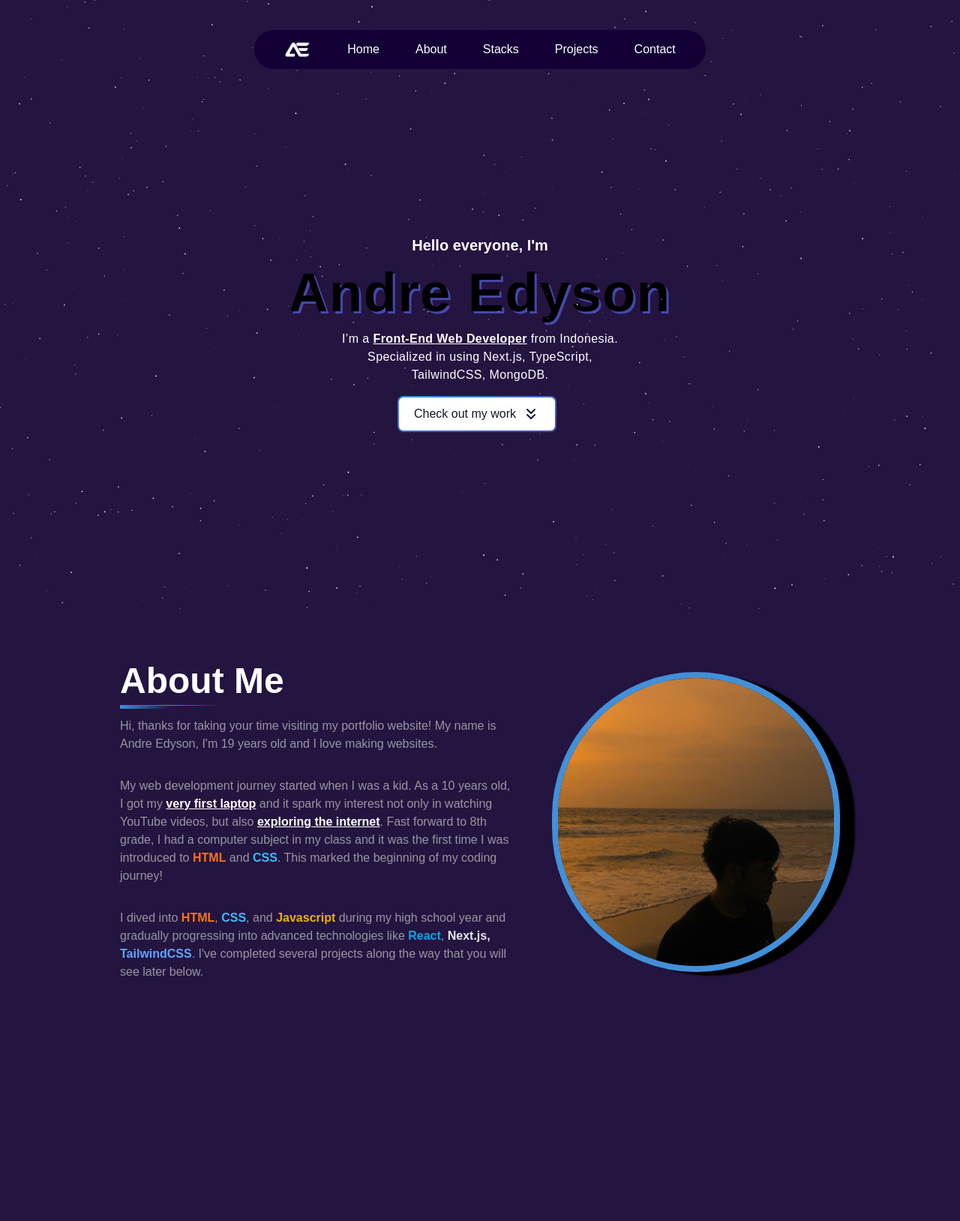
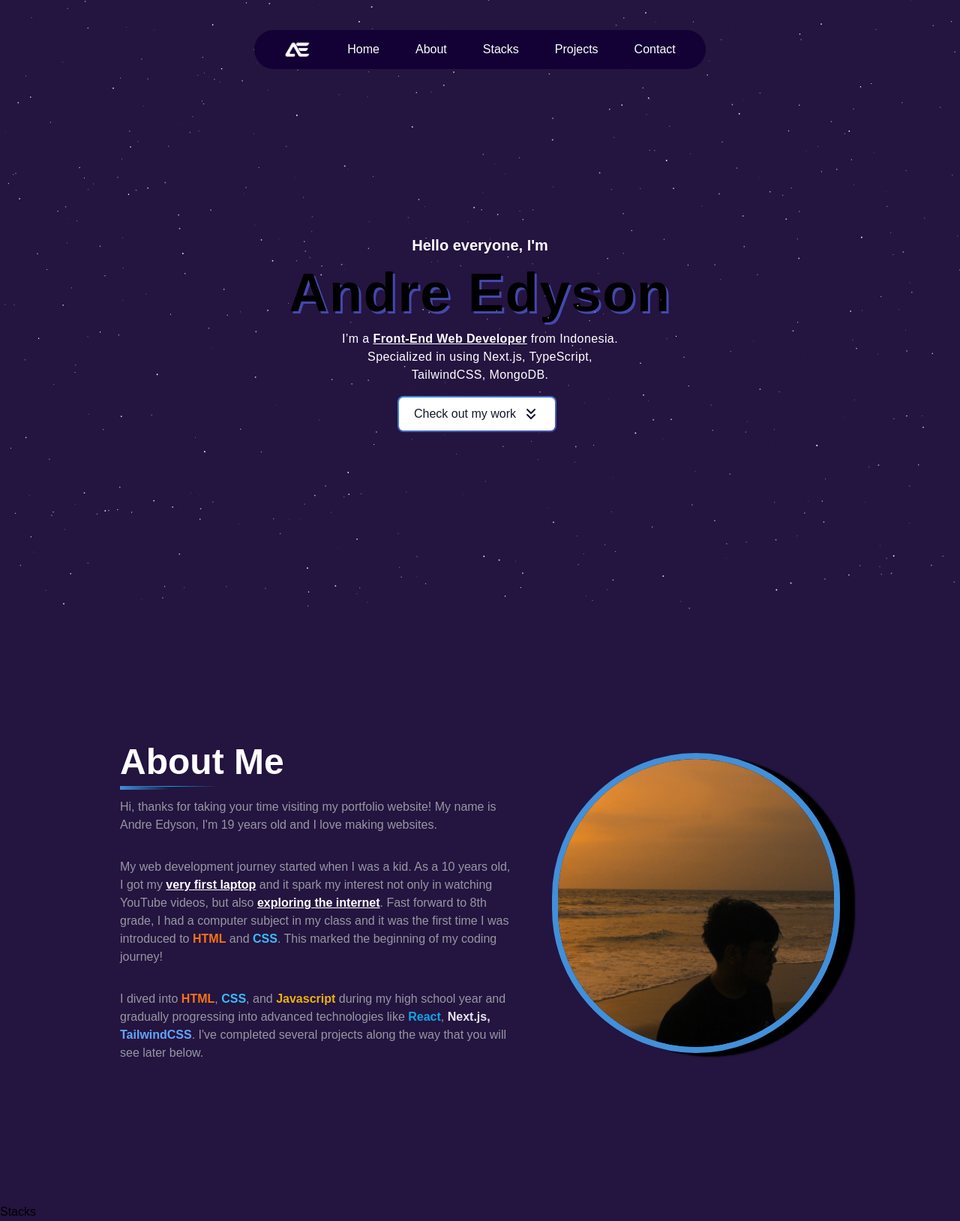
Before and after one commit to andreedyson/personal-website, a Next.js app: page / in a window 1280 px wide. Shown: the whole page at 75% size. Before the commit the page ends 1388 px from the top, so only its background shows below. Built offline with nearby package versions, Linux system fonts and the light colour scheme.

Commit message:
style(navbar): fix mobile navbar sticky styling

```diff
--- a/app/components/About.tsx
+++ b/app/components/About.tsx
@@ -11,7 +11,7 @@ export default function About() {
   return (
     <section
       id="about"
-      className="flex flex-col px-6 py-16 max-sm:mt-10 md:px-16 md:py-20 xl:px-40"
+      className="flex flex-col justify-center px-6 py-24 max-sm:mt-10 md:px-16 lg:h-screen xl:px-40"
     >
       <div className="flex flex-col items-center justify-between max-xl:gap-8 lg:flex-row xl:gap-12">
         <motion.div
--- /dev/null
+++ b/app/components/Stacks.tsx
@@ -0,0 +1,7 @@
+import React from "react";
+
+function Stacks() {
+  return <div>Stacks</div>;
+}
+
+export default Stacks;
--- a/app/components/layout/Navbar.tsx
+++ b/app/components/layout/Navbar.tsx
@@ -12,7 +12,8 @@ export default function Navbar() {
   };
 
   return (
-    <header className="relative z-50 md:sticky md:top-10">
+    <header className="sticky top-0 z-50 md:top-10">
+      <div className="relative">
         {/* Desktop Navigation Bar */}
         <div className="hidden justify-center md:flex">
           <nav className="flex items-center gap-12 rounded-full bg-dark-purple px-[40px] py-2 text-base text-white">
@@ -41,7 +42,6 @@ export default function Navbar() {
             </a>
           </nav>
         </div>
-
         {/* Mobile Navigation Bar */}
         <div className="flex items-center justify-between bg-dark-purple p-6 text-white md:hidden">
           <div>
@@ -54,11 +54,9 @@ export default function Navbar() {
               />
             </a>
           </div>
-
           <div onClick={handleOpenNav}>
             {openNav ? <X size={32} /> : <Menu size={32} />}
           </div>
-
           <div
             className={`fixed right-0 top-[88px] h-full w-[70%] bg-[#150f28] p-10 transition-transform duration-300 ease-in-out ${
               openNav ? "translate-x-0" : "translate-x-full"
@@ -83,6 +81,7 @@ export default function Navbar() {
             </div>
           </div>
         </div>
+      </div>
     </header>
   );
 }
--- a/app/page.tsx
+++ b/app/page.tsx
@@ -1,11 +1,13 @@
 import Hero from "./components/Hero";
 import About from "./components/About";
+import Stacks from "./components/Stacks";
 
 export default function Home() {
   return (
     <main>
       <Hero />
       <About />
+      <Stacks />
     </main>
   );
 }
```
Lines whose indentation alone changed are shown as unchanged.
